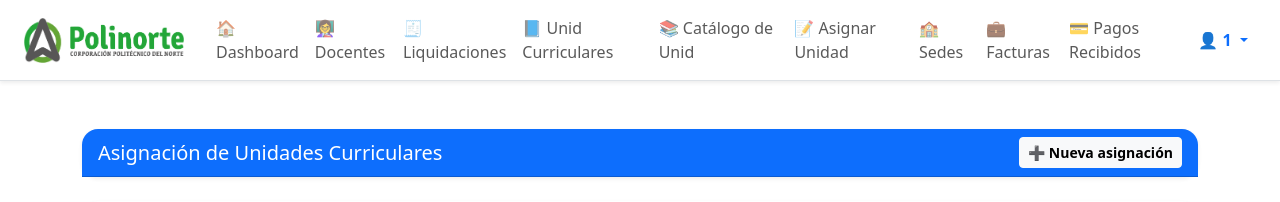
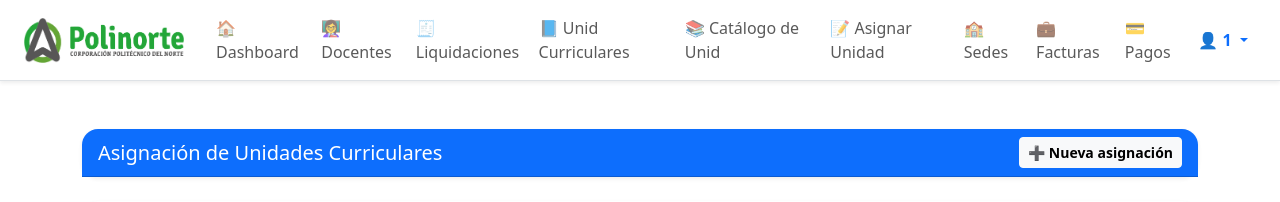
Before and after one commit to villegas07/GeneradorNominas, a PHP site: page /pages/asignar_unidad.php in a window 1280 px wide. Shown: the top 202 px of the page. Run offline with PHP 8.4, Linux system fonts and the light colour scheme; a user stored in the database is signed in; data that the repository does not hold is empty; some libraries are stand-ins or nearby versions.

Commit message:
verificaciones

```diff
--- a/includes/navbar.php
+++ b/includes/navbar.php
@@ -24,7 +24,7 @@
         <li class="nav-item"><a class="nav-link" href="/nomina/pages/asignar_unidad.php">📝 Asignar Unidad</a></li>
         <li class="nav-item"><a class="nav-link" href="/nomina/pages/sedes.php">🏫 Sedes</a></li>
         <li class="nav-item"><a class="nav-link" href="/nomina/pages/facturas.php">💼 Facturas</a></li>
-        <li class="nav-item"><a class="nav-link" href="/nomina/pages/pagos_recibidos.php">💳 Pagos Recibidos</a></li>
+        <li class="nav-item"><a class="nav-link" href="/nomina/pages/pagos_recibidos.php">💳 Pagos</a></li>
       </ul>
 
       <!-- Usuario y Logout -->
--- a/pages/asignar_unidad.php
+++ b/pages/asignar_unidad.php
@@ -118,7 +118,7 @@ include '../includes/navbar.php';
                 <table id="tablaAsignaciones" class="table table-bordered table-hover align-middle rounded-4 overflow-hidden">
                     <thead class="table-dark text-center">
                         <tr>
-                            <th>#</th>
+                            <th>N°</th>
                             <th>Docente</th>
                             <th>Unidad Curricular</th>
                             <th>Grupo</th>
```
Also changed, not shown: pages/unid_curricular.php (line endings or trailing spaces).
